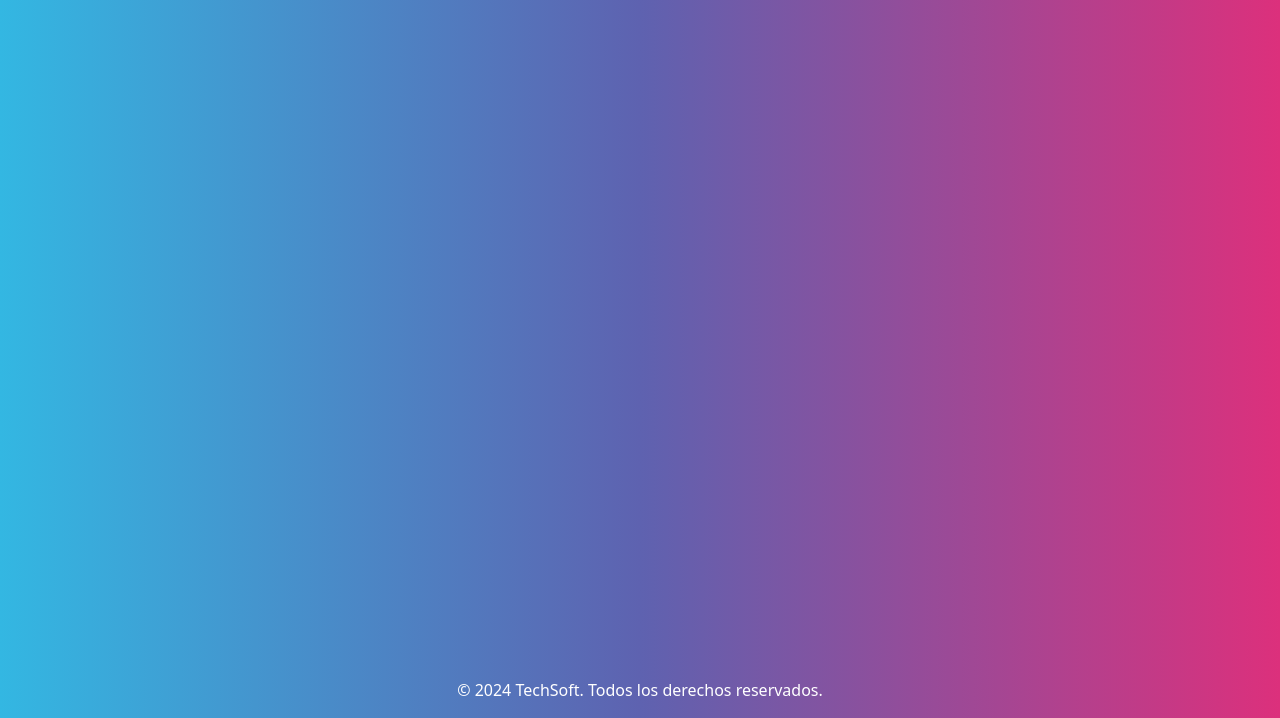
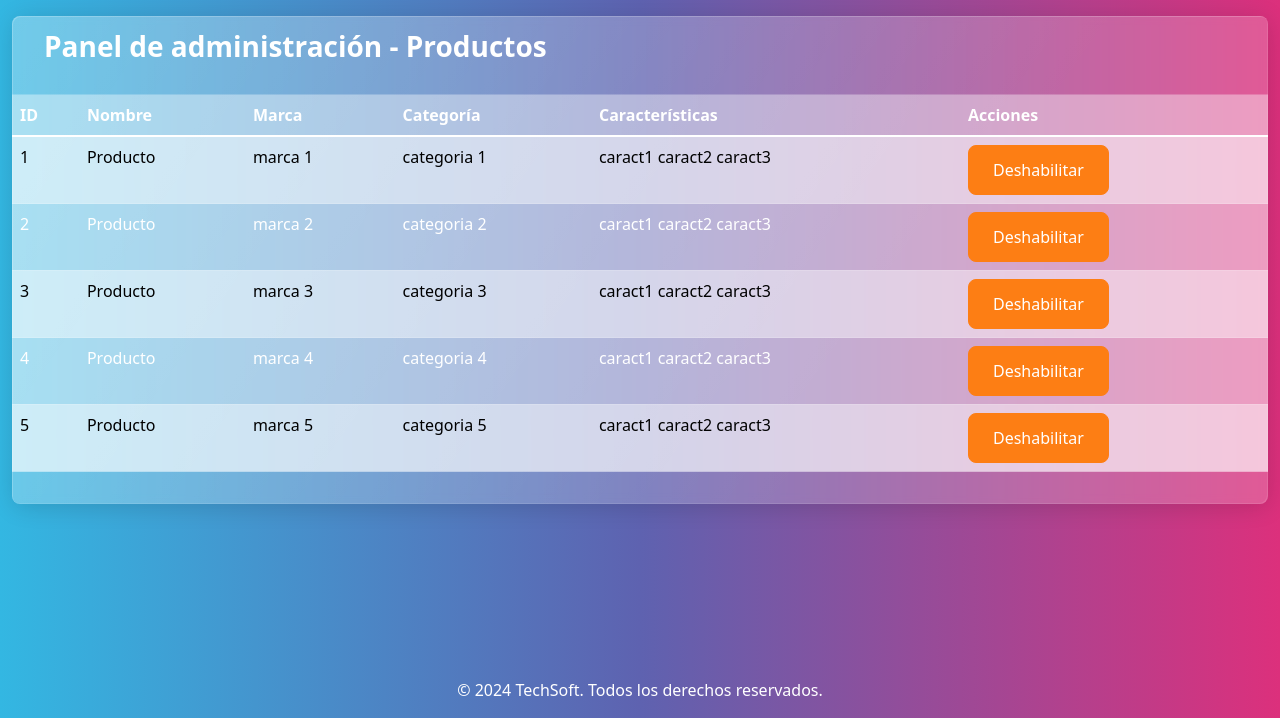
Before and after one commit to LuCamano/Proyecto-TechSoft, a Django app: page /administracion/ in a window 1280 px wide. Shown: the part 82-800 px from the top of the page. Run offline with Django 5.2, Linux system fonts and the light colour scheme; some libraries are stand-ins or nearby versions.

Commit message:
Vista de administración hecha

```diff
--- a/pagina/templates/administracion.html
+++ b/pagina/templates/administracion.html
@@ -1 +1,73 @@
 {% extends "base/base.html" %}
+
+{% block title %}Administración{% endblock %}
+
+{% block content %}
+    <div class="container-fluid my-2">
+        <div class="col-12">
+            <div class="card">
+                <div class="card-header">
+                    <h3 class="card-title">Panel de administración - Productos</h3>
+                </div>
+                <div class="card-content">
+                    <div class="table-responsive">
+                        <table class="table table-striped table-hover table-secondary">
+                            <thead>
+                                <tr>
+                                    <th scope="col">ID</th>
+                                    <th scope="col">Nombre</th>
+                                    <th scope="col">Marca</th>
+                                    <th scope="col">Categoría</th>
+                                    <th scope="col">Características</th>
+                                    <th scope="col">Acciones</th>
+                                </tr>
+                            </thead>
+                            <tbody class="table-group-divider">
+                                <tr>
+                                    <td scope="row">1</td>
+                                    <td>Producto</td>
+                                    <td>marca 1</td>
+                                    <td>categoria 1</td>
+                                    <td>caract1 caract2 caract3</td>
+                                    <td><button class="btn btn-danger">Deshabilitar</button></td>
+                                </tr>
+                                <tr>
+                                    <td scope="row">2</td>
+                                    <td>Producto</td>
+                                    <td>marca 2</td>
+                                    <td>categoria 2</td>
+                                    <td>caract1 caract2 caract3</td>
+                                    <td><button class="btn btn-danger">Deshabilitar</button></td>
+                                </tr>
+                                <tr>
+                                    <td scope="row">3</td>
+                                    <td>Producto</td>
+                                    <td>marca 3</td>
+                                    <td>categoria 3</td>
+                                    <td>caract1 caract2 caract3</td>
+                                    <td><button class="btn btn-danger">Deshabilitar</button></td>
+                                </tr>
+                                <tr>
+                                    <td scope="row">4</td>
+                                    <td>Producto</td>
+                                    <td>marca 4</td>
+                                    <td>categoria 4</td>
+                                    <td>caract1 caract2 caract3</td>
+                                    <td><button class="btn btn-danger">Deshabilitar</button></td>
+                                </tr>
+                                <tr>
+                                    <td scope="row">5</td>
+                                    <td>Producto</td>
+                                    <td>marca 5</td>
+                                    <td>categoria 5</td>
+                                    <td>caract1 caract2 caract3</td>
+                                    <td><button class="btn btn-danger">Deshabilitar</button></td>
+                                </tr>
+                            </tbody>
+                        </table>
+                    </div>
+                </div>
+            </div>
+        </div>
+    </div>
+{% endblock %}
```
